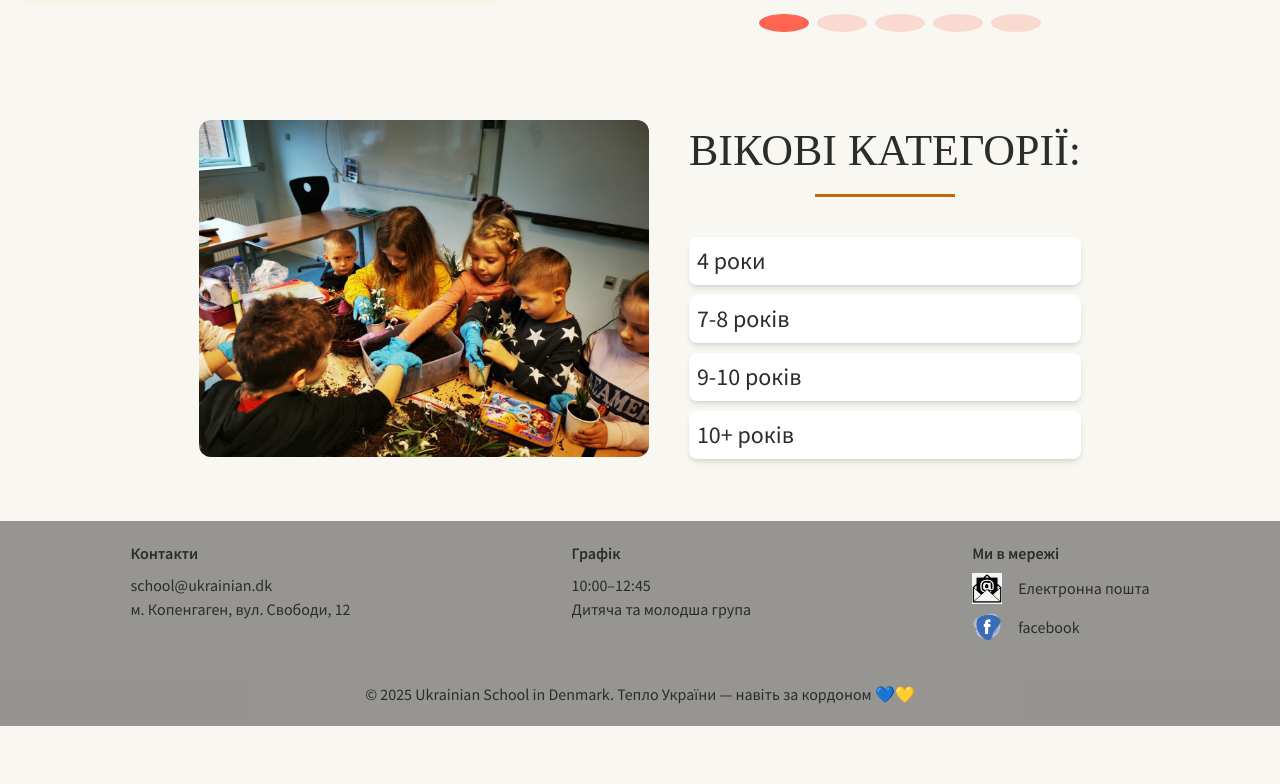
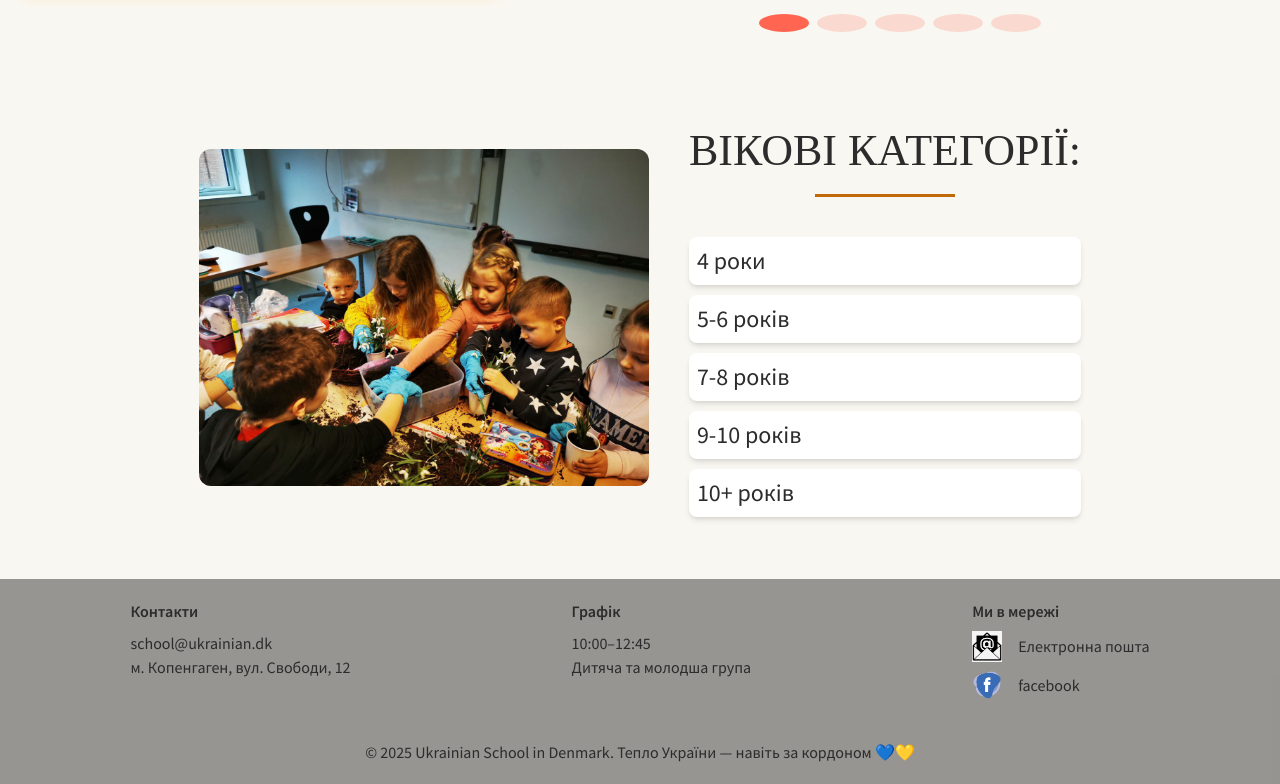
Before and after one commit to Vitalii031095/vien, a Next.js app: page / in a window 1280 px wide. Shown: the part 1866-2650 px from the top of the page. Before the commit the page ends 2592 px from the top, so only its background shows below. Built offline with nearby package versions, Linux system fonts and the light colour scheme.

Commit message:
prev finish

```diff
--- a/src/app/page.tsx
+++ b/src/app/page.tsx
@@ -117,6 +117,10 @@ export default function Home() {
                   {" "}
                  4 роки
                 </li>
+					 <li className="text-xl md:text-2xl  p-2 bg-white rounded-lg shadow-md">
+                  {" "}
+                  5-6 років
+                </li>
                 <li className="text-xl md:text-2xl  p-2 bg-white rounded-lg shadow-md">
                   {" "}
                   7-8 років
```
